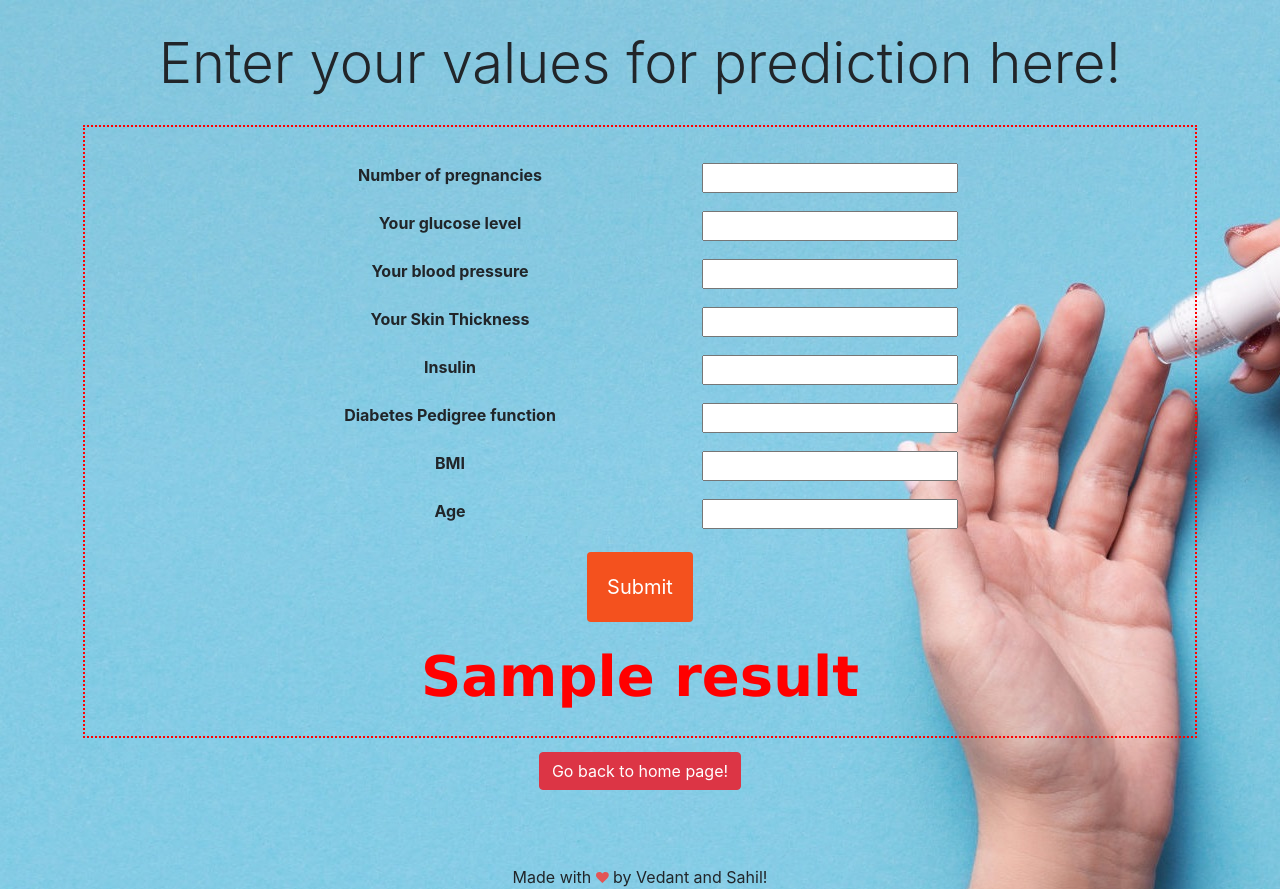
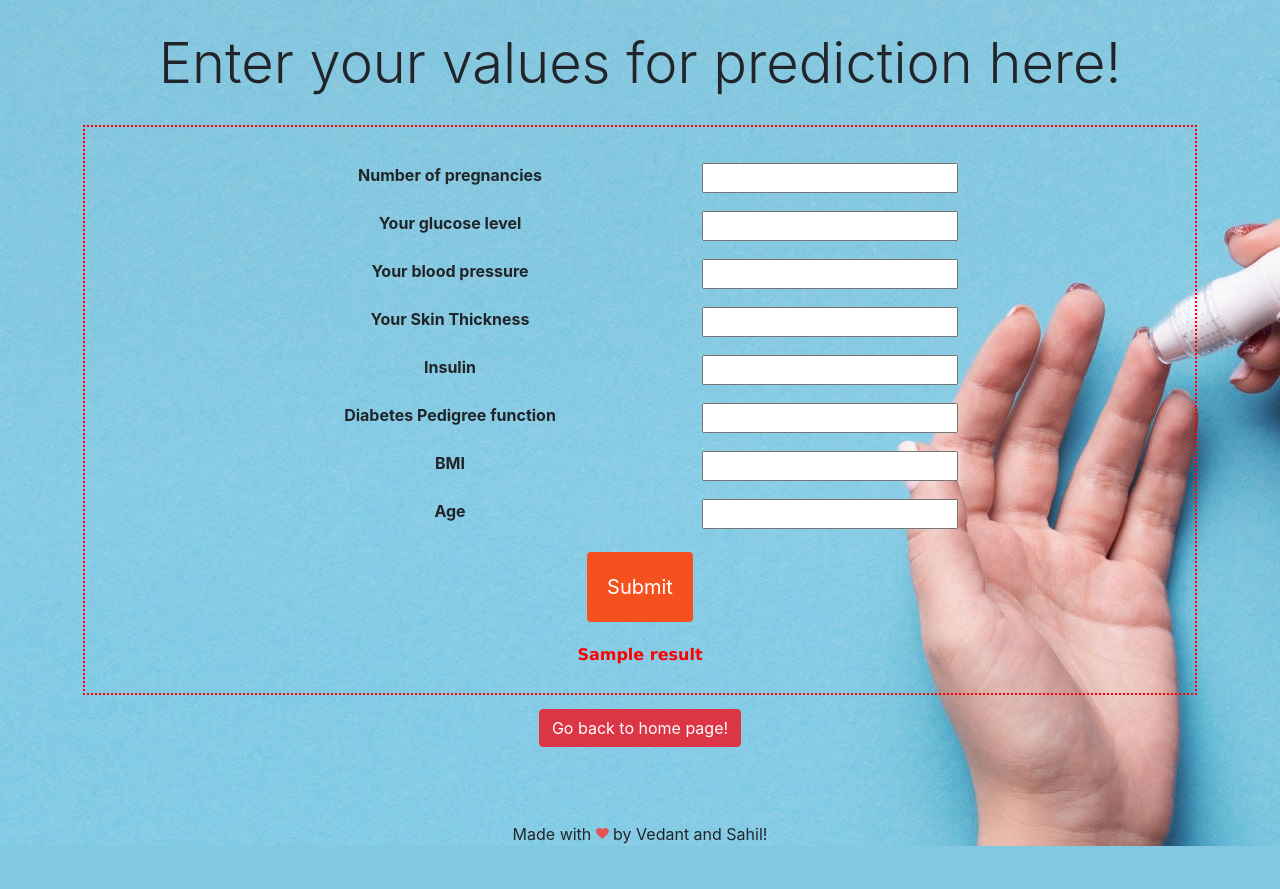
Before and after one commit to ItsNaSa/Diabetes-Predictor, a Flask app: template templates/predictorPage.html in a window 1280 px wide. After the commit the page ends 846 px from the top, so only its background shows below. Run offline with Flask 2, Linux system fonts and the light colour scheme; the template is opened without the code that fills it: values that come from a table or form of the project are taken from there, most other values are stand-ins (such as "Sample title", 1, 10 or a date in 2020); some libraries are stand-ins or nearby versions.

Commit message:
Updated some fields

```diff
--- a/app.py
+++ b/app.py
@@ -70,7 +70,7 @@ def predictor():
         print("Value = {}".format(value))
         # Logic to predict and redirect to the predicted value display
         if value == 0:
-            string = "Congratulations!! There is a 83% chance you are not a diabetic!"
+            string = "Congratulations!! There is a 83% chance you are NOT a diabetic!"
         elif value == 1:
             string = "There is a 83% chance you are a diabetic! Kindly consult a physician!"
     return render_template('predictorPage.html', form=form, result=string)
--- a/templates/predictorPage.html
+++ b/templates/predictorPage.html
@@ -106,7 +106,7 @@
                     </div>
                 </div>
                 <div class="row">
-                    <div class="col-md-12 text-center display-4">
+                    <div class="col-md-12 text-center">
                         <p class="font-weight-bold" style="color: red;font-family:verdana;">
                             {{result}}
                         </p>
```
